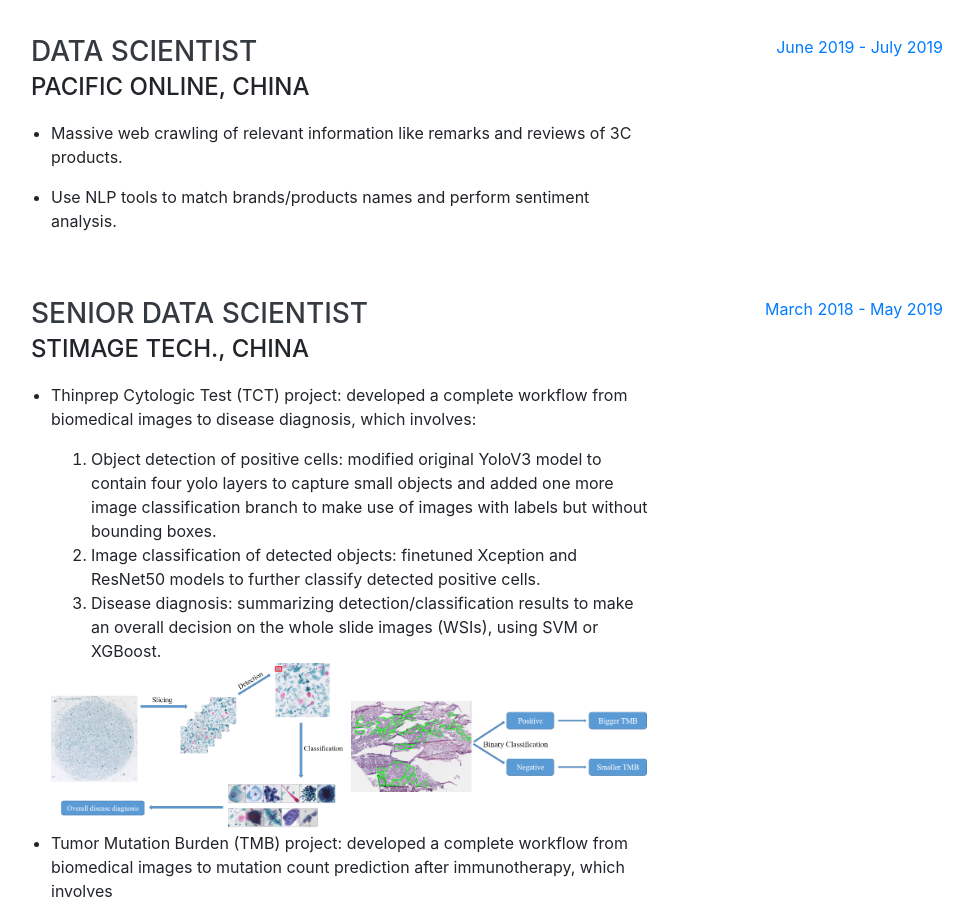
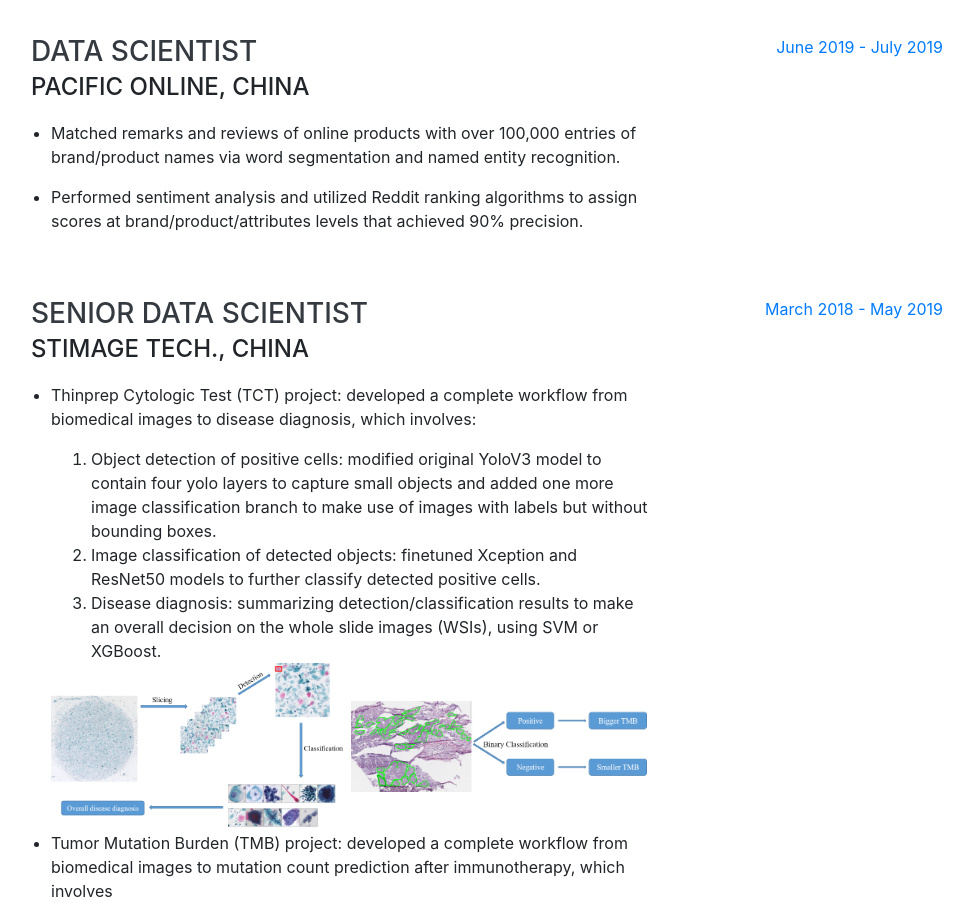
Before and after one commit to liyu10000/liyu10000.github.io, a website with bundled scripts: page index.html in a window 1280 px wide. Shown: the part 900-1821 px from the top of the page, without its empty margins (289-1262 px from the left). Built offline with nearby package versions, Linux system fonts and the light colour scheme; a web font is replaced by a local one.

Commit message:
updated work experience at PConline

```diff
--- a/index.html
+++ b/index.html
@@ -101,10 +101,10 @@
             <div class="subheading mb-3">Pacific Online, China</div>
             <ul style="padding-left:20px;">
               <li>
-                <p>Massive web crawling of relevant information like remarks and reviews of 3C products.</p>
+                <p>Matched remarks and reviews of online products with over 100,000 entries of brand/product names via word segmentation and named entity recognition.</p>
               </li>
               <li>
-                <p>Use NLP tools to match brands/products names and perform sentiment analysis.</p>
+                <p>Performed sentiment analysis and utilized Reddit ranking algorithms to assign scores at brand/product/attributes levels that achieved 90% precision.</p>
               </li>
             </ul>
           </div>
```
